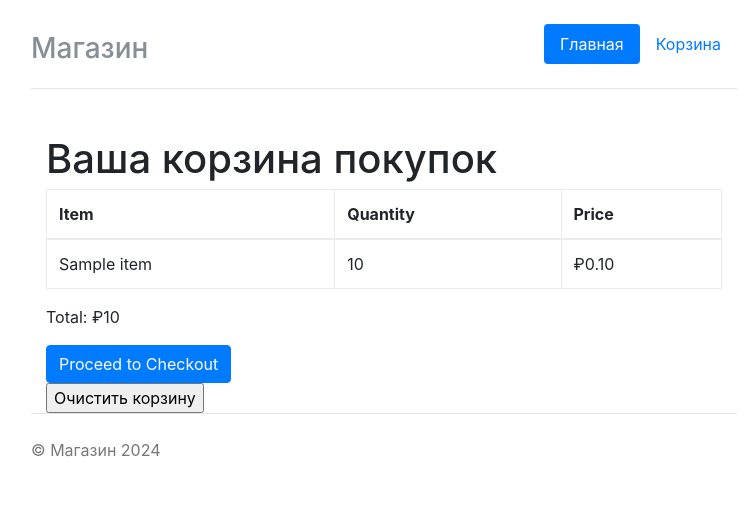
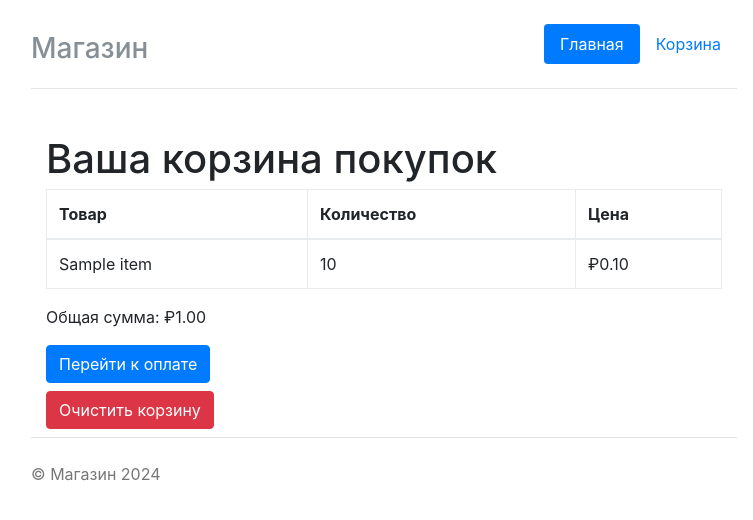
Before and after one commit to Anstane/django_stripe_app, a Django app: page /cart/ in a window 1280 px wide. Shown: the top 520 px of the page, without its empty margins (256-1009 px from the left). Run offline with Django 5.2, Linux system fonts and the light colour scheme; tables that the repository leaves empty hold one stand-in row (values such as "Sample post"); some libraries are stand-ins or nearby versions.

Commit message:
Shopping cart fix

```diff
--- a/api/models.py
+++ b/api/models.py
@@ -19,39 +19,39 @@ class Item(models.Model):
         ordering = ('name',)
 
 
-class Order(models.Model):
-    items = models.ManyToManyField(Item, through='OrderItem')
-    created_at = models.DateTimeField(auto_now_add=True)
-    updated_at = models.DateTimeField(auto_now=True)
+# class Order(models.Model):
+#     items = models.ManyToManyField(Item, through='OrderItem')
+#     created_at = models.DateTimeField(auto_now_add=True)
+#     updated_at = models.DateTimeField(auto_now=True)
 
-    def calculate_total(self):
-        return sum(item.price for item in self.items.all())
+#     def calculate_total(self):
+#         return sum(item.price for item in self.items.all())
 
-    def __str__(self):
-        return f"Order {self.id}"
+#     def __str__(self):
+#         return f"Order {self.id}"
 
 
-class OrderItem(models.Model):
-    order = models.ForeignKey(Order, on_delete=models.CASCADE)
-    item = models.ForeignKey(Item, on_delete=models.CASCADE)
+# class OrderItem(models.Model):
+#     order = models.ForeignKey(Order, on_delete=models.CASCADE)
+#     item = models.ForeignKey(Item, on_delete=models.CASCADE)
+#     quantity = models.PositiveIntegerField(default=1)
+
+#     def subtotal(self):
+#         return self.item.price * self.quantity
+
+#     def __str__(self):
+#         return f"{self.quantity} x {self.item.name} in Order {self.order.id}"
+
+
+class Order(models.Model):
+    item = models.ForeignKey('Item', on_delete=models.CASCADE)
     quantity = models.PositiveIntegerField(default=1)
 
     def subtotal(self):
         return self.item.price * self.quantity
 
     def __str__(self):
-        return f"{self.quantity} x {self.item.name} in Order {self.order.id}"
-
-
-# class Order(models.Model):
-#     item = models.ForeignKey('Item', on_delete=models.CASCADE)
-#     quantity = models.PositiveIntegerField(default=1)
-
-#     def subtotal(self):
-#         return self.item.price * self.quantity
-
-#     def __str__(self):
-#         return f'{self.quantity} x {self.item.name}'
+        return f'{self.quantity} x {self.item.name}'
 
 
 # class Discount(models.Model):
--- a/api/views.py
+++ b/api/views.py
@@ -5,7 +5,7 @@ from django.http.response import JsonResponse, HttpResponse
 from django.views.decorators.csrf import csrf_exempt
 from django.views.generic.base import TemplateView, View
 
-from .models import Item, Order, OrderItem
+from .models import Item, Order
 
 
 class HomePageView(TemplateView):
@@ -109,25 +109,28 @@ class CartView(TemplateView):
 
     def get_context_data(self, **kwargs):
         context = super().get_context_data(**kwargs)
-        order, created = Order.objects.get_or_create()
-        context['cart'] = order
+        cart_items = Order.objects.all()
+        subtotal = "{0:.2f}".format(
+            sum(item.subtotal() for item in cart_items) / 100
+        )
+        context['cart'] = cart_items
+        context['subtotal'] = subtotal
         return context
 
 
 class AddToCartView(View):
     """Добавление предмета в корзину."""
 
-    def post(self, request, item_id, *args, **kwargs):
-        item = Item.objects.get(id=item_id)
-        order, created = Order.objects.get_or_create()
+    def post(self, request, item_id):
+        item = get_object_or_404(Item, pk=item_id)
+        cart_item = Order.objects.filter(item=item).first()
 
-        order_item, created = OrderItem.objects.get_or_create(
-            order=order,
-            item=item
-        )
+        if cart_item:
+            cart_item.quantity += 1
+            cart_item.save()
 
-        order_item.quantity += 1
-        order_item.save()
+        else:
+            Order.objects.create(item=item, quantity=1)
 
         return JsonResponse({'status': 'success'})
 
@@ -135,5 +138,5 @@ class AddToCartView(View):
 def clear_cart(request):
     """Чистка корзины."""
 
-    OrderItem.objects.all().delete()
+    Order.objects.all().delete()
     return redirect('cart')
--- a/static/narrow-jumbotron.css
+++ b/static/narrow-jumbotron.css
@@ -5,7 +5,7 @@ body {
 }
 
 #addToCartForm {
-  margin-top: 20px; /* Настройте отступ сверху по вашему выбору */
+  margin-top: 20px;
 }
 
 /* Everything but the jumbotron gets side spacing for mobile first views */
--- a/templates/main/cart.html
+++ b/templates/main/cart.html
@@ -3,31 +3,30 @@
 {% block content %}
   <div class="container mt-5">
     <h1>Ваша корзина покупок</h1>
-    {% if cart.orderitem_set.all %}
+    {% if cart %}
       <table class="table table-bordered">
         <thead>
           <tr>
-            <th>Item</th>
-            <th>Quantity</th>
-            <th>Price</th>
+            <th>Товар</th>
+            <th>Количество</th>
+            <th>Цена</th>
           </tr>
         </thead>
         <tbody>
-          {% for order_item in cart.orderitem_set.all %}
+          {% for item in cart %}
             <tr>
-              <td>{{ order_item.item.name }}</td>
-              <td>{{ order_item.quantity }}</td>
-              <td>₽{{ order_item.item.get_display_price }}</td>
+              <td>{{ item.item.name }}</td>
+              <td>{{ item.quantity }}</td>
+              <td>₽{{ item.item.get_display_price }}</td>
             </tr>
           {% endfor %}
         </tbody>
       </table>
-      <p>Total: ₽{{ cart.calculate_total }}</p>
-        <button type="submit" class="btn btn-primary">Proceed to Checkout</button>
-      </form>
-      <form method="post" action="{% url 'clear_cart' %}">
+      <p>Общая сумма: ₽{{ subtotal }}</p>
+      <button type="submit" class="btn btn-primary">Перейти к оплате</button>
+      <form method="post" action="{% url 'clear_cart' %}" class="mt-2 mb-2">
         {% csrf_token %}
-        <button type="submit">Очистить корзину</button>
+        <button type="submit" class="btn btn-danger">Очистить корзину</button>
       </form>
     {% else %}
       <p>Ваша корзина пуста.</p>
```
Also changed, not shown: api/migrations/0001_initial.py, api/migrations/0002_alter_item_price.py (added), api/migrations/0003_alter_item_price.py (added).
